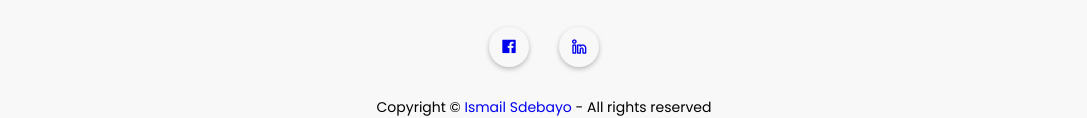
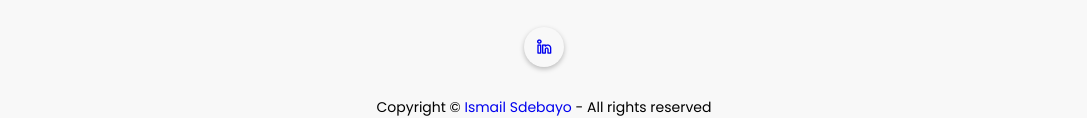
Before and after one commit to ismailadebayo/digital-marketer, a plain HTML site: page index.html in a window 1280 px wide. Shown: the part 4786-4904 px from the top of the page, without its empty margins (96-1183 px from the left). Drawn offline with nearby package versions, Linux system fonts and the light colour scheme.

Commit message:
Update index.html

```diff
--- a/index.html
+++ b/index.html
@@ -295,8 +295,8 @@
             </ul>
         </div>
         <div class="footer-social-icons">
-           <a href="https://web.facebook.com/esmailadebayo"> <div class="icon"><i class="uil uil-facebook"></i></div> </a>
-           <a href="https://linkedin.com/in/esmail-adebayo"> <div class="icon"><i class="uil uil-linkedin-alt"></i></div></a>
+
+           <a href="https://linkedin.com/in/esmailadebayo"> <div class="icon"><i class="uil uil-linkedin-alt"></i></div></a>
 
 
         </div>
```
